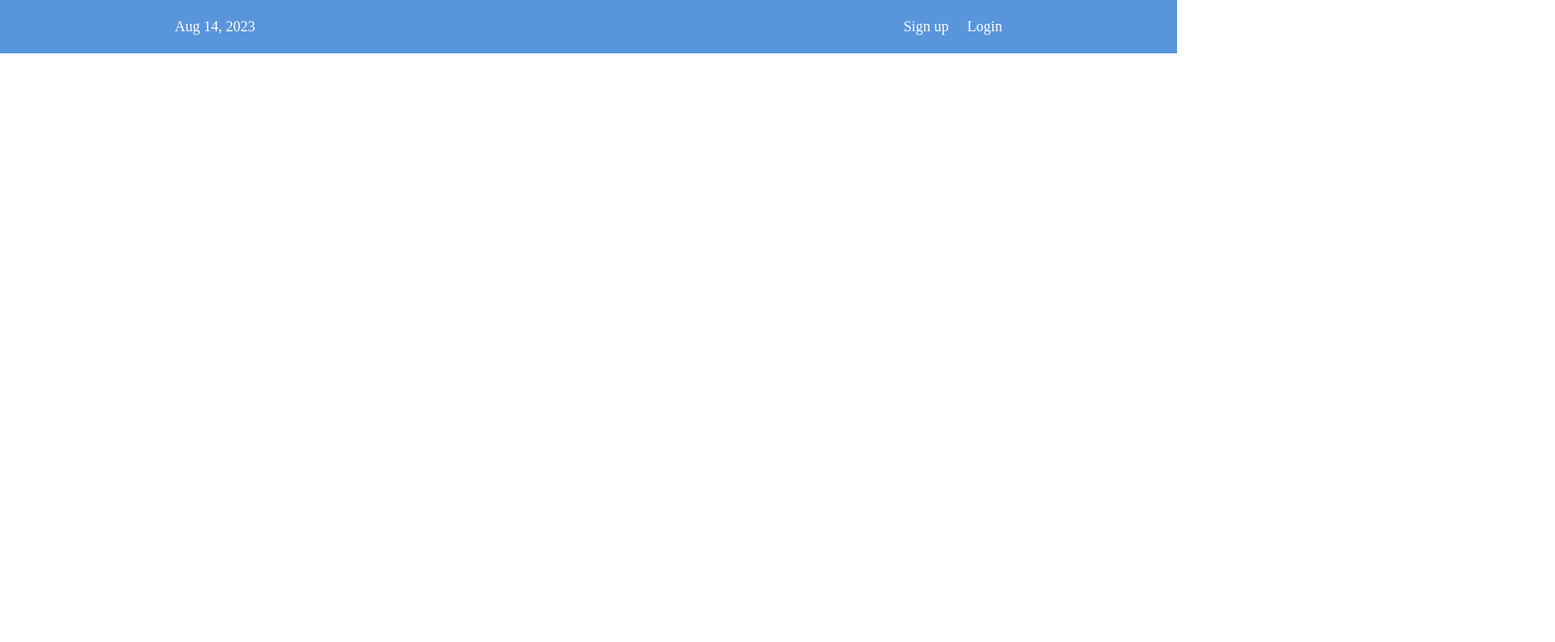
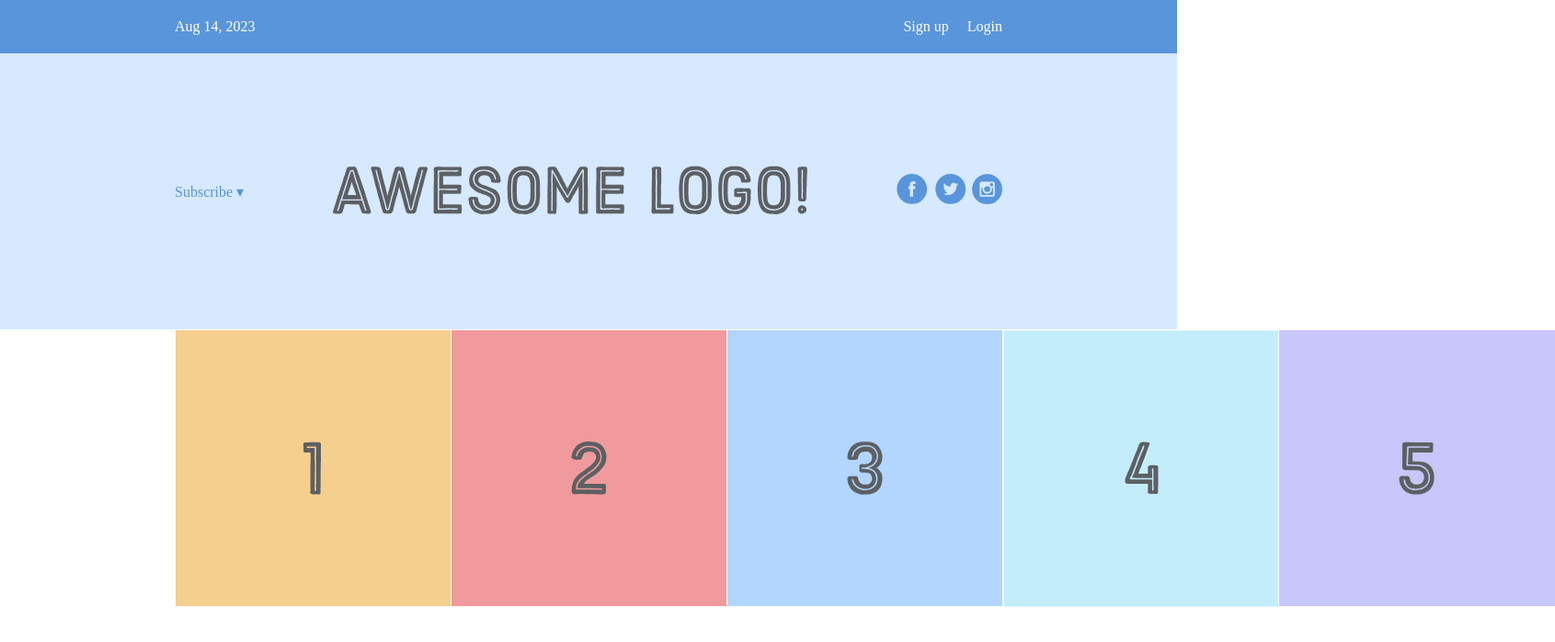
Before and after one commit to JhonatanDczel/the-odin-project-foundations, a plain HTML site: page FoundationsCourse/CSS/index.html in a window 1280 px wide. Shown: the whole page at 92% size, 1691 px wide, since content can reach past the window. Drawn offline with Linux system fonts and the light colour scheme.

Commit message:
Prueba de flexbox css

```diff
--- a/FoundationsCourse/CSS/flexbox.css
+++ b/FoundationsCourse/CSS/flexbox.css
@@ -22,6 +22,35 @@
   display: flex;
   justify-content: flex-end;
 }
+
 .login {
   margin-left: 20px;
 }
+
+.header-container {
+  color: #5995DA;
+  background-color: #D6E9FE;
+  display: flex;
+  justify-content: center;
+}
+.header {
+  width: 900px;
+  height: 300px;
+  display: flex;
+  justify-content: space-between;
+  align-items: center;
+}
+.photo-grid-container {
+  display: flex;
+  justify-content: center;
+}
+.photo-grid {
+  width: 900px;
+  display: flex;
+  justify-content: flex-start;
+}
+.photo-grid-item {
+  border: 1px solid #fff;
+  width: 300px;
+  height: 300px;
+}
--- a/FoundationsCourse/CSS/index.html
+++ b/FoundationsCourse/CSS/index.html
@@ -16,5 +16,31 @@
         </div>
       </div>
     </div>
+    <div class="header-container">
+      <div class="header">
+        <div class="subscribe"> Subscribe &#9662;</div>
+        <div class="logo"><img src="./images/awesome-logo.svg" alt="Awesome logo"></div>
+        <div class="social"><img src="./images/social-icons.svg"></div>
+      </div>
+    </div>
+    <div class="photo-grid-container">
+      <div class="photo-grid">
+        <div class="photo-grid-item first-item">
+          <img src="./images/one.svg">
+        </div>
+        <div class="photo-grid-item">
+          <img src="./images/two.svg">
+        </div>
+        <div class="photo-grid-item">
+          <img src="./images/three.svg">
+        </div>
+        <div class="photo-grid-item">
+          <img src="./images/four.svg">
+        </div>
+        <div class="photo-grid-item">
+          <img src="./images/five.svg">
+        </div>
+      </div>
+    </div>
   </body>
 </html>
```
